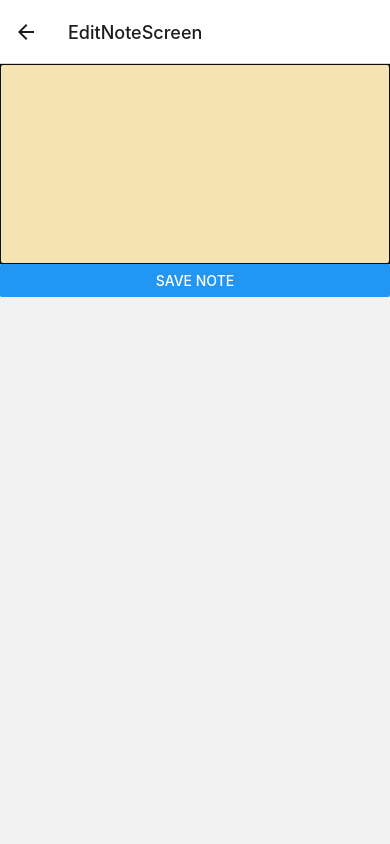
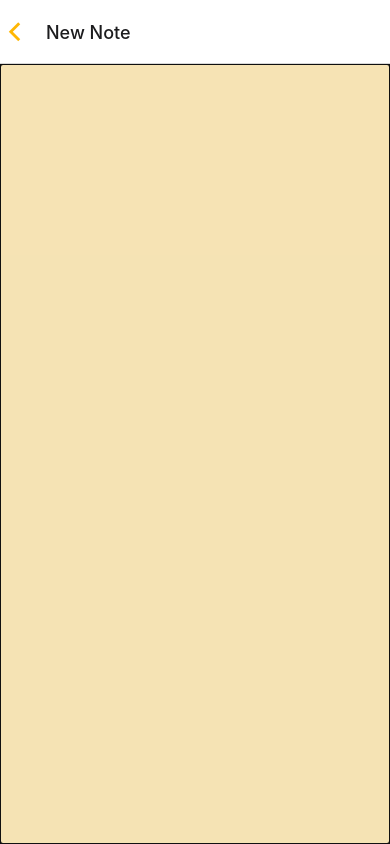
Before and after one commit to cembicakci/react-native-notes-app, a React Native app: screen /EditNoteScreen in a window 390 px wide. Built offline with nearby package versions, Linux system fonts and the light colour scheme.

Commit message:
delete notes

```diff
--- a/App.tsx
+++ b/App.tsx
@@ -26,7 +26,10 @@ export default function App() {
             headerRight: () => <NewNoteButton />
           }}
         />
-        <Stack.Screen name="EditNoteScreen" component={EditNoteScreen} />
+        <Stack.Screen
+          name="EditNoteScreen"
+          component={EditNoteScreen}
+        />
       </Stack.Navigator>
     </NavigationContainer>
   );
--- /dev/null
+++ b/components/DeleteNote.tsx
@@ -0,0 +1,36 @@
+import React from 'react'
+import { Alert, Pressable, StyleSheet } from 'react-native'
+import { useNavigation } from '@react-navigation/native'
+import { FontAwesome } from '@expo/vector-icons'
+import { deleteNote } from '../services/NoteStoreService'
+import { ScreenNavigationProp } from '../types'
+
+type Props = {
+    noteId: string
+}
+
+const DeleteNote = ({ noteId }: Props) => {
+
+    const navigation = useNavigation<ScreenNavigationProp>()
+
+    const deleteNoteHandler = async () => {
+        await deleteNote(noteId)
+        navigation.goBack()
+    }
+
+    return (
+        <Pressable onPress={() => {
+            Alert.alert('Delete', 'Are you sure?', [{
+                text: 'Yes', style: 'destructive', onPress: () => {
+                    deleteNoteHandler()
+                }
+            }, { text: 'No' }])
+        }}>
+            <FontAwesome name={'trash-o'} size={30} color={'#ffb703'} />
+        </Pressable >
+    )
+}
+
+export default DeleteNote
+
+const styles = StyleSheet.create({})
--- a/components/NoteInput.tsx
+++ b/components/NoteInput.tsx
@@ -1,12 +1,18 @@
-import React, { useEffect, useState } from 'react'
-import { Button, StyleSheet, Text, TextInput, View } from 'react-native'
-import { getNote, saveNote } from '../services/NoteStoreService'
+import React, { useEffect, useLayoutEffect, useState } from 'react'
+import { StyleSheet, TextInput } from 'react-native'
+import { useNavigation } from '@react-navigation/native'
+
+import { getNote } from '../services/NoteStoreService'
+import { ScreenNavigationProp } from '../types'
+import SaveNote from './SaveNote'
 
 type Props = {
     noteId: string | undefined
 }
 
 const NoteInput = ({ noteId }: Props) => {
+
+    const navigation = useNavigation<ScreenNavigationProp>()
 
     const [text, setText] = useState<string>('')
 
@@ -16,9 +22,11 @@ const NoteInput = ({ noteId }: Props) => {
         }
     }, [])
 
-    const saveNotHandler = () => {
-        saveNote(text, noteId)
-    }
+    useLayoutEffect(() => {
+        navigation.setOptions({
+            headerLeft: () => <SaveNote text={text} id={noteId ?? ''} />
+        })
+    }, [navigation, text, noteId])
 
     return (
         <>
@@ -29,7 +37,6 @@ const NoteInput = ({ noteId }: Props) => {
                 onChangeText={(text) => setText(text)}
                 autoFocus={true}
             />
-            <Button title='Save note' onPress={saveNotHandler} />
         </>
     )
 }
@@ -40,7 +47,7 @@ const styles = StyleSheet.create({
     textInput: {
         backgroundColor: '#ffb70342',
         width: '100%',
-        height: 200,
+        flex: 1,
         fontSize: 16,
         paddingHorizontal: 20,
         paddingTop: 30,
--- /dev/null
+++ b/components/SaveNote.tsx
@@ -0,0 +1,25 @@
+import React from 'react'
+import { Pressable, StyleSheet, Text, View } from 'react-native'
+import { useNavigation } from '@react-navigation/native'
+
+import { Ionicons } from '@expo/vector-icons'
+import { Note, saveNote } from '../services/NoteStoreService'
+import { ScreenNavigationProp } from '../types'
+
+const SaveNote = ({ text, id }: Note) => {
+
+    const navigation = useNavigation<ScreenNavigationProp>()
+
+    const saveNotHandler = async () => {
+        await saveNote(text, id)
+        navigation.goBack()
+    }
+
+    return (
+        <Pressable onPress={saveNotHandler}>
+            <Ionicons name={'chevron-back'} size={30} color={'#ffb703'} />
+        </Pressable>
+    )
+}
+
+export default SaveNote
--- a/components/SavedNotesList.tsx
+++ b/components/SavedNotesList.tsx
@@ -17,7 +17,6 @@ const SavedNotesList = () => {
             getAllNotes().then(result => setData(result.notes))
         }, [])
     )
-    console.log(data)
 
     return (
         <View style={styles.container}>
--- a/screens/EditNoteScreen.tsx
+++ b/screens/EditNoteScreen.tsx
@@ -1,13 +1,22 @@
-import React from 'react'
-import { useRoute } from '@react-navigation/native'
+import React, { useLayoutEffect } from 'react'
+import { useRoute, useNavigation } from '@react-navigation/native'
 
 import NoteInput from '../components/NoteInput'
-import { EditScreenRouteProp } from '../types'
+import { EditScreenRouteProp, ScreenNavigationProp } from '../types'
+import DeleteNote from '../components/DeleteNote'
 
 const EditNoteScreen = () => {
 
+    const navigation = useNavigation<ScreenNavigationProp>()
     const route = useRoute<EditScreenRouteProp>()
     const noteId = route?.params?.noteId
+
+    useLayoutEffect(() => {
+        navigation.setOptions({
+            headerTitle: noteId ? 'Edit Note' : 'New Note',
+            headerRight: () => (noteId ? <DeleteNote noteId={noteId} /> : <></>)
+        })
+    }, [navigation])
 
     return (
         <NoteInput noteId={noteId} />
--- a/services/NoteStoreService.ts
+++ b/services/NoteStoreService.ts
@@ -39,3 +39,11 @@ export const saveNote = async (text: string, noteId: string | undefined) => {
 
     await AsyncStorage.setItem(STORE_KEY, JSON.stringify(noteStore))
 }
+
+export const deleteNote = async (noteId: string) => {
+    const noteStore = await getAllNotes()
+    const noteIndex = noteStore.notes.findIndex(note => note.id === noteId)
+    noteStore.notes.splice(noteIndex, 1)
+    const newStore = JSON.stringify(noteStore)
+    await AsyncStorage.setItem(STORE_KEY, newStore)
+}
```
